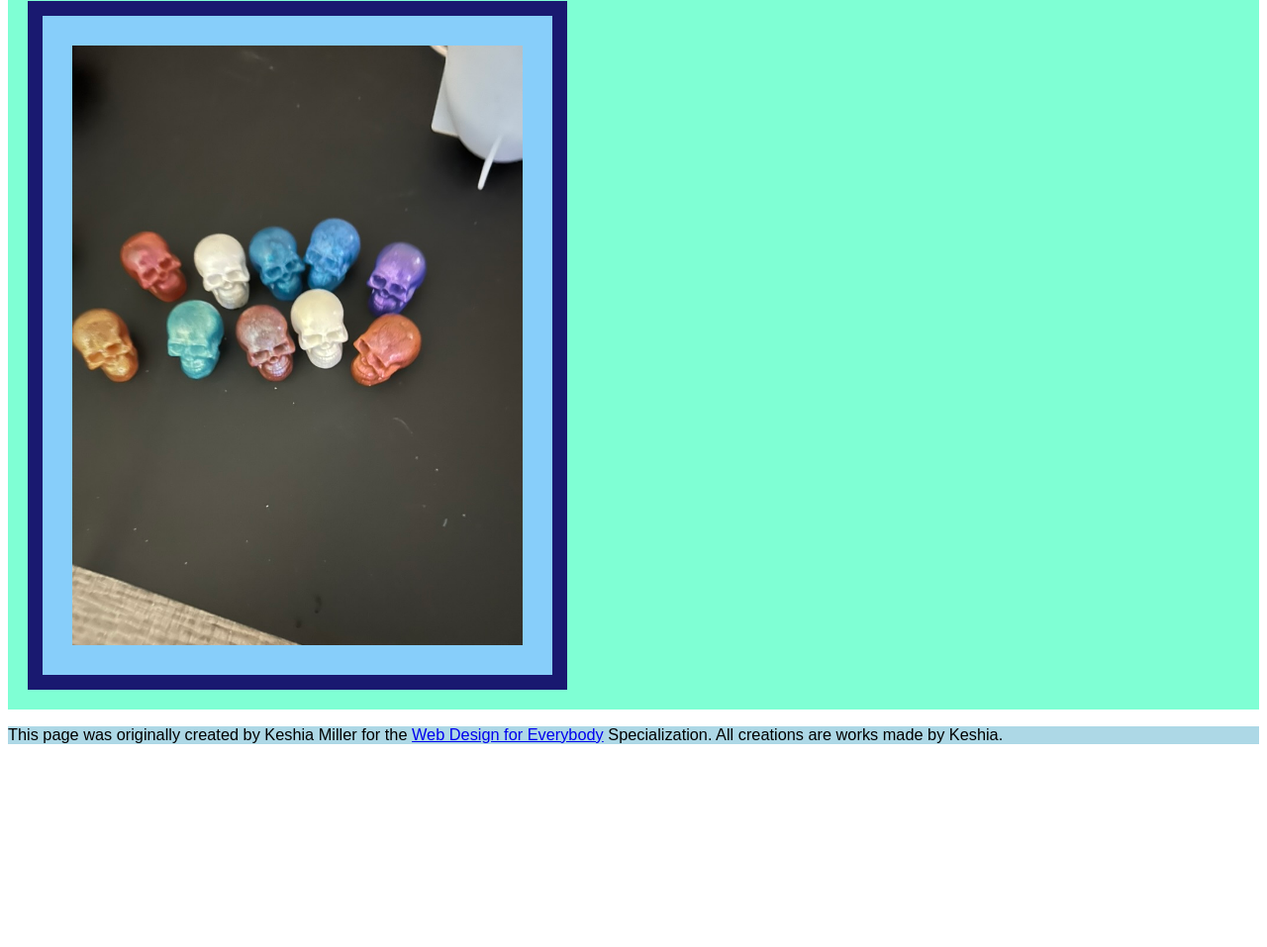
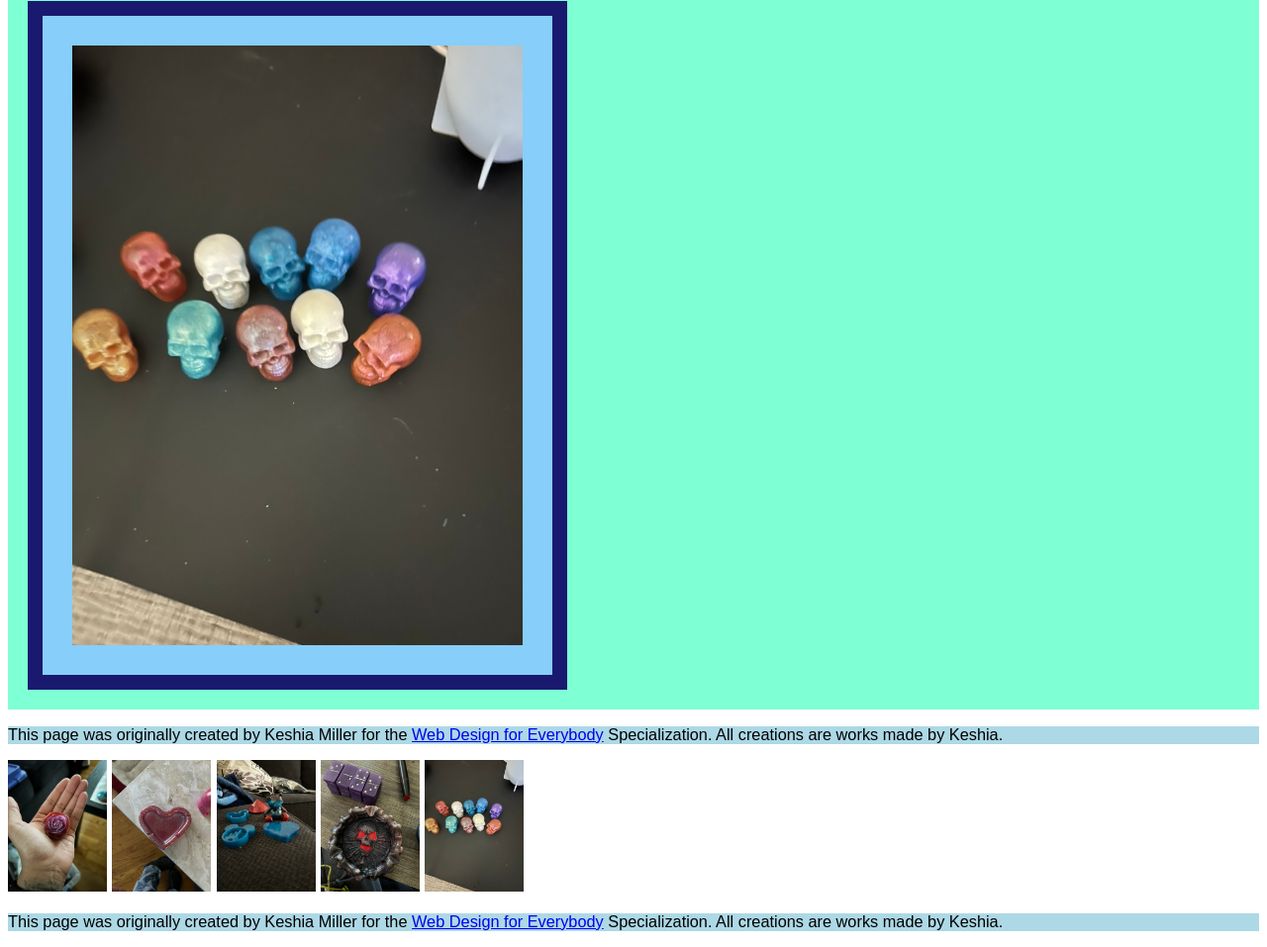
Before and after one commit to KBland14/KeshiasFinalProject, a plain HTML site: page Random.html in a window 1280 px wide. Shown: the part 4790-5747 px from the top of the page at 99% size. Before the commit the page ends 5558 px from the top, so only its background shows below. Drawn offline with Linux system fonts and the light colour scheme.

Commit message:
Add images with descriptions to Random.html
Added multiple images with descriptions to the HTML file.

```diff
--- a/Random.html
+++ b/Random.html
@@ -49,6 +49,21 @@
 
 </body>
 
+</html>      <img src="images/HalfRose.jpeg" alt="half of a red and pink metalic rose sitting in a hand" width="100">
+      <img src="images/HeartAshtray.jpeg" alt="a very glittery ashtray shaped like a heart" width="100">
+      <img src="images/RandomObject.jpeg" alt="a red glitter diamond, a blue and red bear 2 disney objects and a heart" width="100">
+      <img src="images/SkullAshtray.jpeg" alt="an purple/tanish ashtray with a skyll in the center with red eyes and a red mouth" width="100">
+      <img src="images/Skulls.jpeg" alt="10 different colored mini skulls " width="100">
+    </div>
+
+  </main>
+  <footer>
+    <p>This page was originally created by Keshia Miller for the <a
+        href="https://www.coursera.org/specializations/web-design"> Web Design for Everybody</a> Specialization. All creations are works made by Keshia.
+  </footer>
+
+</body>
+
 </html>
 
 </body>
```
